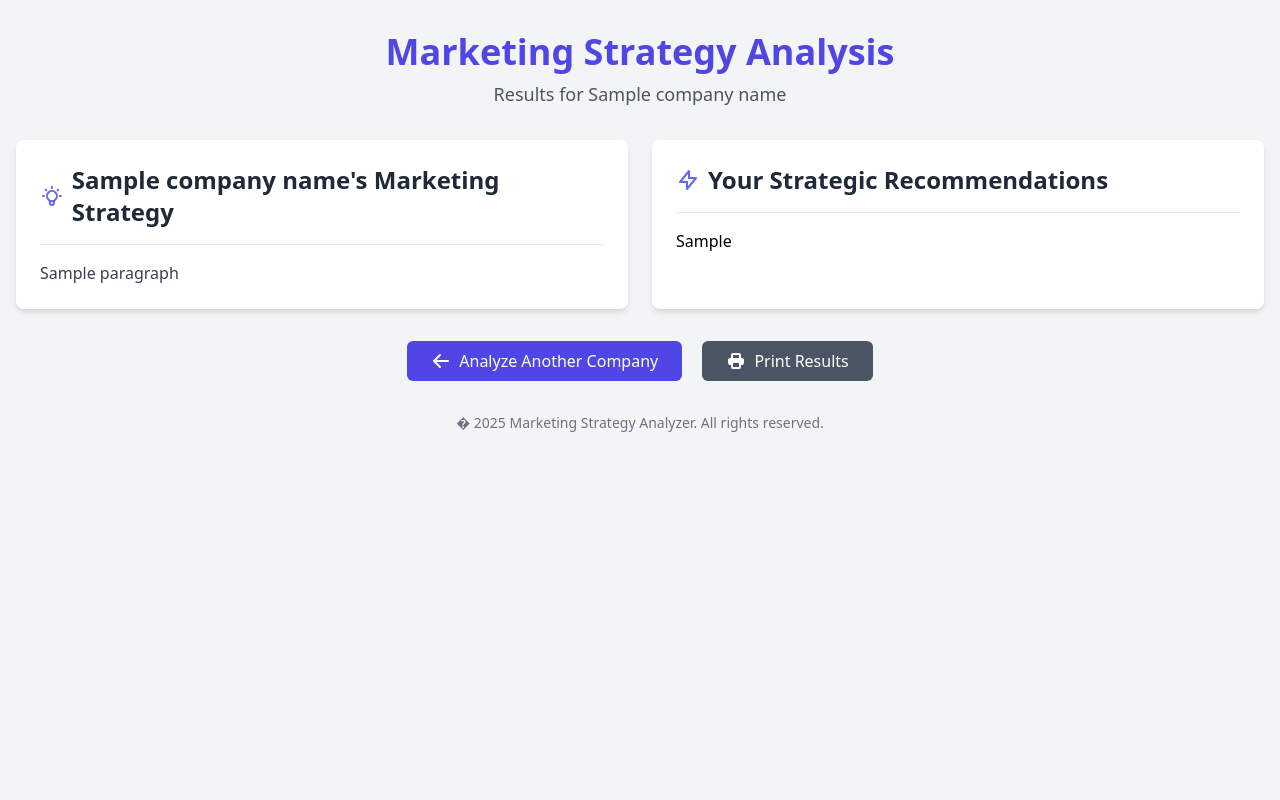
After one commit to Dhairyajeet-singh/Nimbus-AI, a Flask app: template templates/result.html in a window 1280 px wide. The commit adds this page. Run offline with Flask 3, Linux system fonts and the light colour scheme; the template is opened without the code that fills it: most values are stand-ins (such as "Sample title", 1, 10 or a date in 2020).

Commit message:
C7 frontend files

```diff
--- /dev/null
+++ b/templates/result.html
@@ -0,0 +1,82 @@
+<!DOCTYPE html>
+<html lang="en">
+<head>
+    <meta charset="UTF-8">
+    <meta name="viewport" content="width=device-width, initial-scale=1.0">
+    <title>Marketing Strategy Analysis Results</title>
+    <link href="https://cdnjs.cloudflare.com/ajax/libs/tailwindcss/2.2.19/tailwind.min.css" rel="stylesheet">
+</head>
+<body class="bg-gray-100 min-h-screen">
+    <div class="container mx-auto px-4 py-8">
+        <header class="mb-8 text-center">
+            <h1 class="text-4xl font-bold text-indigo-600">Marketing Strategy Analysis</h1>
+            <p class="mt-2 text-lg text-gray-600">Results for {{ company_name }}</p>
+        </header>
+
+        <div class="grid grid-cols-1 lg:grid-cols-2 gap-6 mb-8">
+            <!-- Competitor Strategy Analysis -->
+            <div class="bg-white rounded-lg shadow-md p-6">
+                <h2 class="text-2xl font-bold text-gray-800 mb-4 flex items-center">
+                    <svg xmlns="http://www.w3.org/2000/svg" class="h-6 w-6 mr-2 text-indigo-500" fill="none" viewBox="0 0 24 24" stroke="currentColor">
+                        <path stroke-linecap="round" stroke-linejoin="round" stroke-width="2" d="M9.663 17h4.673M12 3v1m6.364 1.636l-.707.707M21 12h-1M4 12H3m3.343-5.657l-.707-.707m2.828 9.9a5 5 0 117.072 0l-.548.547A3.374 3.374 0 0014 18.469V19a2 2 0 11-4 0v-.531c0-.895-.356-1.754-.988-2.386l-.548-.547z" />
+                    </svg>
+                    {{ company_name }}'s Marketing Strategy
+                </h2>
+
+                <div class="border-t border-gray-200 pt-4">
+                    {% if competitor_strategy %}
+                        <div class="space-y-4">
+                            {% for paragraph in competitor_strategy %}
+                                <p class="text-gray-700">{{ paragraph }}</p>
+                            {% endfor %}
+                        </div>
+                    {% else %}
+                        <p class="text-gray-500 italic">No specific strategy information found.</p>
+                    {% endif %}
+                </div>
+            </div>
+
+            <!-- Strategy Recommendations -->
+            <div class="bg-white rounded-lg shadow-md p-6">
+                <h2 class="text-2xl font-bold text-gray-800 mb-4 flex items-center">
+                    <svg xmlns="http://www.w3.org/2000/svg" class="h-6 w-6 mr-2 text-indigo-500" fill="none" viewBox="0 0 24 24" stroke="currentColor">
+                        <path stroke-linecap="round" stroke-linejoin="round" stroke-width="2" d="M13 10V3L4 14h7v7l9-11h-7z" />
+                    </svg>
+                    Your Strategic Recommendations
+                </h2>
+
+                <div class="border-t border-gray-200 pt-4">
+                    {% if suggested_strategy %}
+                        <div class="strategy-content">
+                            {{ suggested_strategy|safe }}
+                        </div>
+                    {% else %}
+                        <p class="text-gray-500 italic">No recommendations available at this time.</p>
+                    {% endif %}
+                </div>
+            </div>
+        </div>
+
+        <!-- Action Buttons -->
+        <div class="text-center mb-8">
+            <a href="{{ url_for('index') }}" class="bg-indigo-600 hover:bg-indigo-700 text-white font-medium py-2 px-6 rounded-md transition duration-300 inline-flex items-center mx-2">
+                <svg xmlns="http://www.w3.org/2000/svg" class="h-5 w-5 mr-2" viewBox="0 0 20 20" fill="currentColor">
+                    <path fill-rule="evenodd" d="M9.707 16.707a1 1 0 01-1.414 0l-6-6a1 1 0 010-1.414l6-6a1 1 0 011.414 1.414L5.414 9H17a1 1 0 110 2H5.414l4.293 4.293a1 1 0 010 1.414z" clip-rule="evenodd" />
+                </svg>
+                Analyze Another Company
+            </a>
+
+            <button onclick="window.print()" class="bg-gray-600 hover:bg-gray-700 text-white font-medium py-2 px-6 rounded-md transition duration-300 inline-flex items-center mx-2">
+                <svg xmlns="http://www.w3.org/2000/svg" class="h-5 w-5 mr-2" viewBox="0 0 20 20" fill="currentColor">
+                    <path fill-rule="evenodd" d="M5 4v3H4a2 2 0 00-2 2v3a2 2 0 002 2h1v2a2 2 0 002 2h6a2 2 0 002-2v-2h1a2 2 0 002-2V9a2 2 0 00-2-2h-1V4a2 2 0 00-2-2H7a2 2 0 00-2 2zm8 0H7v3h6V4zm0 8H7v4h6v-4z" clip-rule="evenodd" />
+                </svg>
+                Print Results
+            </button>
+        </div>
+
+        <footer class="text-center text-gray-500 text-sm">
+            <p>� 2025 Marketing Strategy Analyzer. All rights reserved.</p>
+        </footer>
+    </div>
+</body>
+</html>
```
Also changed, not shown: templates/index.html (+45 -10 lines), templates/loading.html (added, +101 -0 lines).
